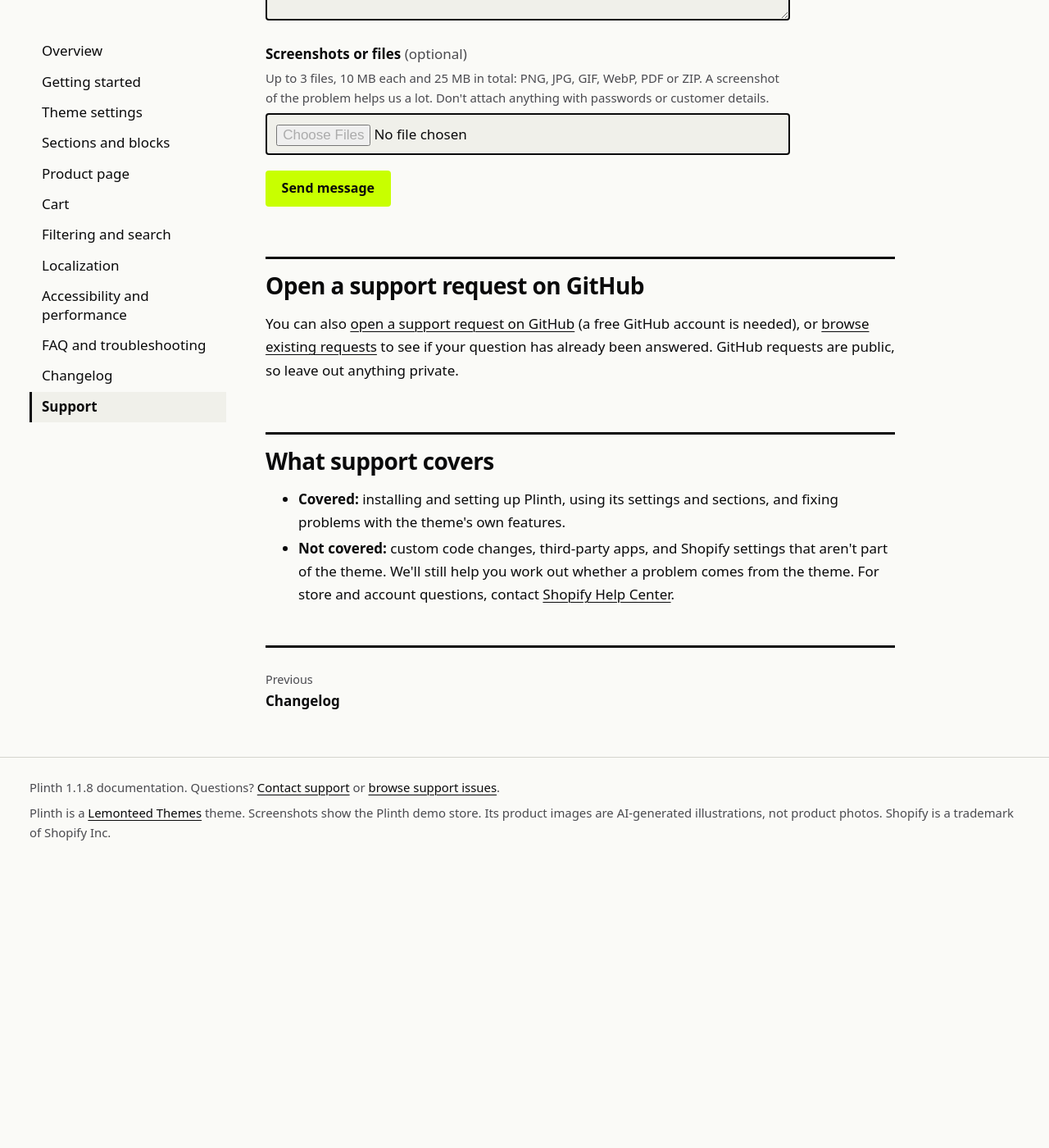
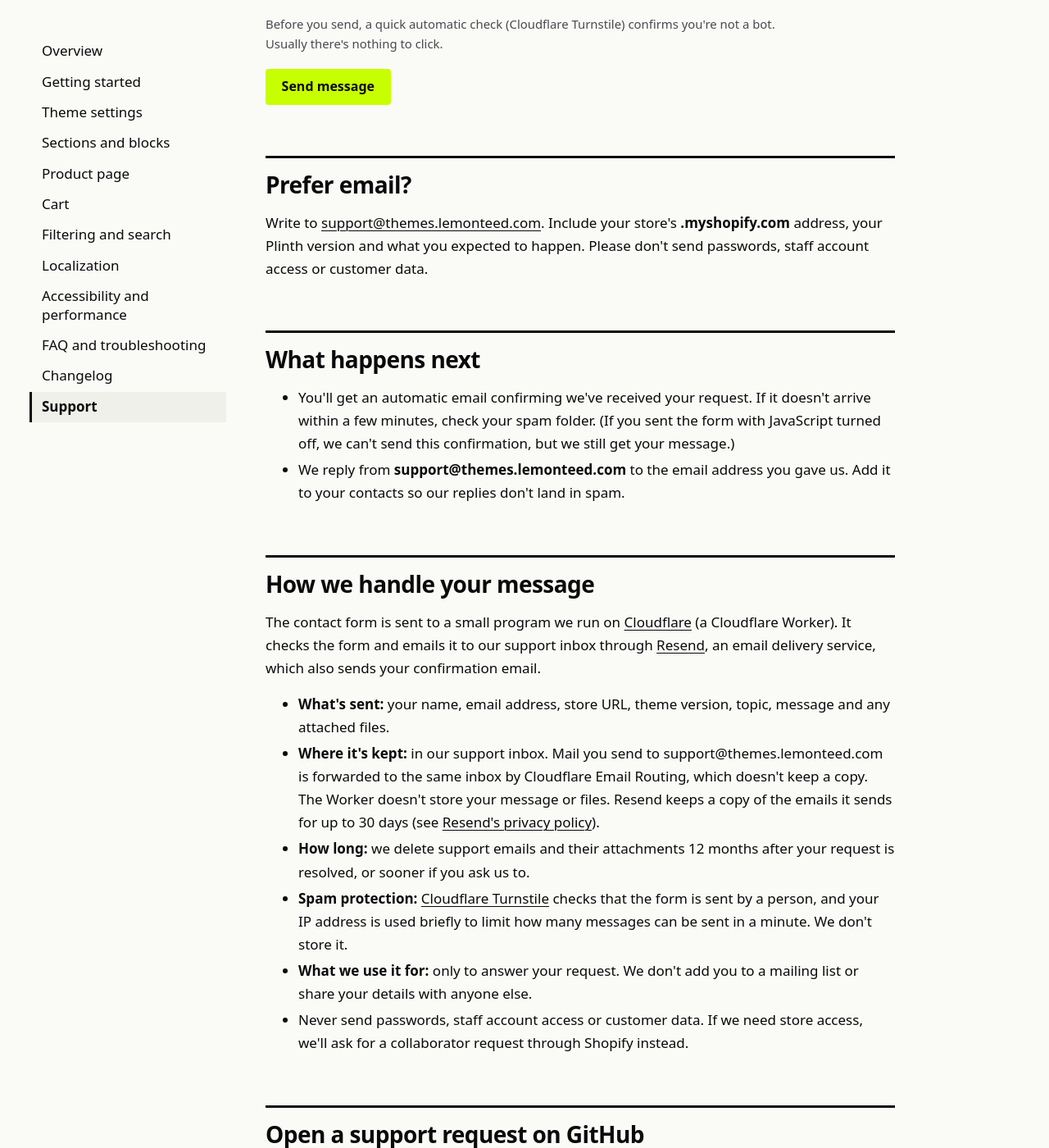
Before and after one commit to AccurateTLM13/plinth-docs, a Jekyll site: the page built from plinth/support.html, in a window 1280 px wide and 1400 px high, scrolled down 1733 px. Shown: the whole window at 82% size. Built offline with Jekyll 4.4.1, drawn with Linux system fonts in a browser that asks for light colours; before the commit the page ends 2807 px from its top, so only the background shows below that; some of the changed lines change nothing that is shown; some of the changed text lies outside the part shown.

Commit message:
Support form: activate (Resend domain verified, Worker active) and list support@themes.lemonteed.com

```diff
--- a/_config.yml
+++ b/_config.yml
@@ -1,7 +1,7 @@
 title: Plinth Docs
 brand: Lemonteed Themes
 support_email: "support@themes.lemonteed.com"   # forwarded to our inbox by Cloudflare Email Routing
-support_email_public: false   # true = list the address on the support page (turn on once Email Routing is verified)
+support_email_public: true    # true = list the address on the support page (turn on once Email Routing is verified)
 description: Documentation and support for Plinth, a bold, fast Shopify theme.
 # Served at https://themes.lemonteed.com (custom domain, see the CNAME file).
 # Site root (/) is the Lemonteed Themes landing page; Plinth's docs live under /plinth/
@@ -24,7 +24,7 @@ github_repo: AccurateTLM13/plinth-docs
 # rebuilds the site in about a minute. See README.md.
 # ---------------------------------------------------------------------------
 support_form:
-  active: false                # false = show the "not connected yet" notice even if endpoint is set (flip to true once Resend is verified)
+  active: true                 # false = show the "not connected yet" notice even if endpoint is set (flip to true once Resend is verified)
   endpoint: "https://api.themes.lemonteed.com/submit"   # plinth-support Worker (Workers Custom Domain)
   turnstile_site_key: "0x4AAAAAAFUKXBlU50e55m-C"   # Cloudflare Turnstile site key (public, safe to commit)
   honeypot_field: "website"    # must match HONEYPOT_FIELD in the Worker's wrangler.jsonc
```
